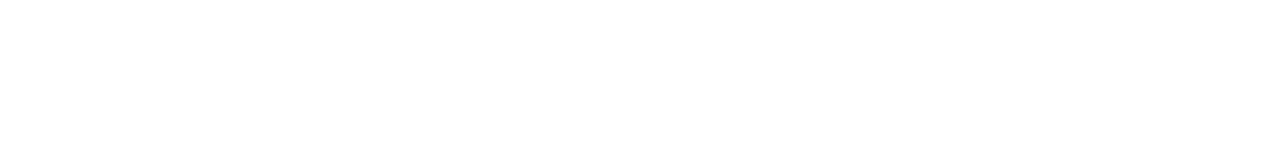
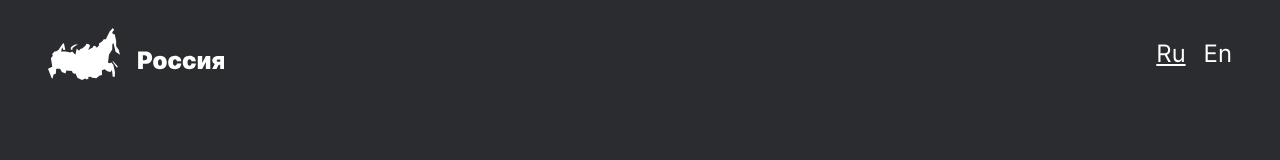
Before and after one commit to makafonov/russian-travel, a website: page index.html in a window 1280 px wide. Drawn offline with Linux system fonts and the light colour scheme.

Commit message:
Добавлен блок header

```diff
--- /dev/null
+++ b/blocks/header/header.css
@@ -0,0 +1,4 @@
+.header {
+  display: flex;
+  justify-content: space-between;
+}
--- /dev/null
+++ b/blocks/language/__link/_active/language__link_active.css
@@ -0,0 +1,3 @@
+.language__link_active {
+  text-decoration-line: underline;
+}
--- /dev/null
+++ b/blocks/language/__link/language__link.css
@@ -0,0 +1,17 @@
+.language__link {
+  margin-right: 18px;
+  color: #fff;
+  font-weight: normal;
+  font-size: 24px;
+  font-family: Inter, Tahoma, Geneva, Verdana, sans-serif;
+  font-style: normal;
+  line-height: 28px;
+}
+
+.language__link:last-of-type {
+  margin-right: 0;
+}
+
+.language__link:hover {
+  text-decoration: underline;
+}
--- /dev/null
+++ b/blocks/language/language.css
@@ -0,0 +1,7 @@
+.language {
+  display: flex;
+  align-items: center;
+  margin: 0;
+  padding: 0;
+  list-style-type: none;
+}
--- /dev/null
+++ b/blocks/logo/logo.css
@@ -0,0 +1,5 @@
+.logo {
+  background-image: url(../../images/header-logo.svg);
+  width: 176px;
+  height: 52px;
+}
--- /dev/null
+++ b/blocks/page/__header/page__header.css
@@ -0,0 +1,3 @@
+.page__header {
+  padding: 28px 48px 56px;
+}
--- a/blocks/page/page.css
+++ b/blocks/page/page.css
@@ -0,0 +1,5 @@
+.page {
+  max-width: 1280px;
+  margin: 0 auto;
+  background-color: #2a2c2f;
+}
--- a/index.html
+++ b/index.html
@@ -8,6 +8,14 @@
   <title>Путешествия по России</title>
 </head>
 <body class="page">
-
+  <header class="header page__header">
+    <div class="logo"></div>
+    <ul class="language">
+      <li class="language__link language__link_active">Ru</li>
+      <li class="language__link">En</li>
+    </ul>
+  </header>
+  <main class="content"></main>
+  <footer class="footer"></footer>
 </body>
 </html>
--- a/pages/index.css
+++ b/pages/index.css
@@ -1,2 +1,11 @@
 @import url(../vendor/normalize.css);
+@import url(../vendor/fonts/fonts.css);
 @import url(../blocks/page/page.css);
+@import url(../blocks/header/header.css);
+@import url(../blocks/page/__header/page__header.css);
+@import url(../blocks/logo/logo.css);
+@import url(../blocks/language/language.css);
+@import url(../blocks/language/__link/language__link.css);
+@import url(../blocks/language/__link/_active/language__link_active.css);
+@import url(../blocks/content/content.css);
+@import url(../blocks/footer/footer.css);
--- /dev/null
+++ b/vendor/fonts/fonts.css
@@ -0,0 +1,8 @@
+@font-face {
+  font-weight: normal;
+  font-family: Inter;
+  src:
+    url(./inter/Inter-Regular.woff2) format('woff2'),
+    url(./inter/Inter-Regular.woff) format('woff'),
+    url(./inter/Inter-Regular.ttf) format('truetype');
+}
```
Also changed, not shown: .stylelintrc.json (added), blocks/content/content.css (added), blocks/footer/footer.css (added), images/header-logo.svg (added), vendor/fonts/inter/Inter-Regular.ttf (added), vendor/fonts/inter/Inter-Regular.woff (added), vendor/fonts/inter/Inter-Regular.woff2 (added).
